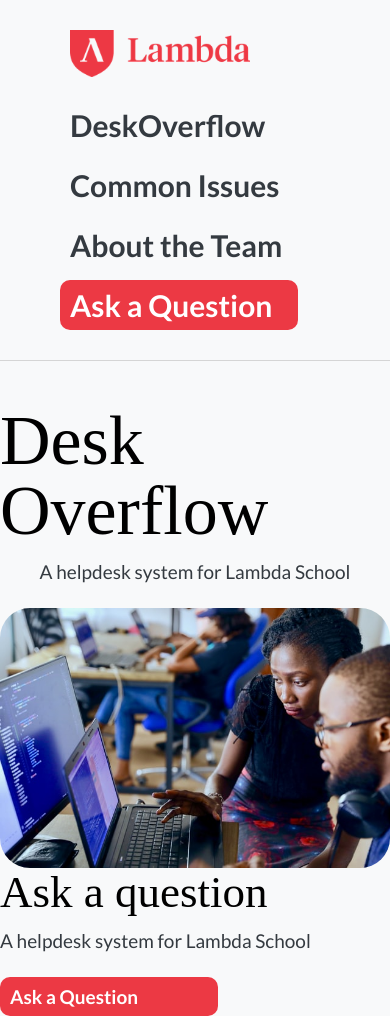
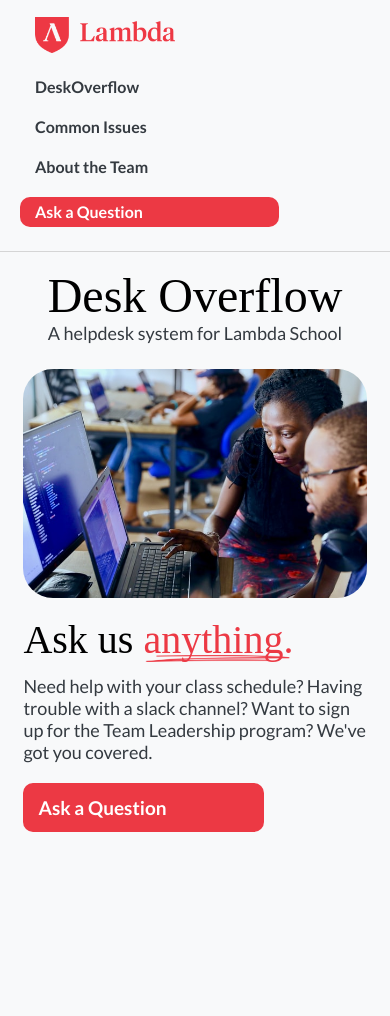
Before and after one commit to Dev-Desk-queque/UI, a plain HTML site: page index.html in a window 390 px wide. After the commit the page ends 882 px from the top, so only its background shows below. Drawn offline with Linux system fonts and the light colour scheme; a web font is replaced by a local one.

Commit message:
Mobile and tablet breakpoints complete

```diff
--- a/index.css
+++ b/index.css
@@ -104,10 +104,19 @@
 
 .flex-row {
     display:flex;
-    flex-flow:row wrap;
+    flex-flow:row-reverse;
+    justify-content:flex-start;
 }
 .flex-row-items{
     background-color:#aaa;
+}
+
+.flex-text {
+    width:60rem;
+    margin:3rem 7% 0 0;
+}
+.flex-text p {
+    margin:0 0 4rem 0;
 }
 .red-button {
     border-radius:10px;
@@ -132,7 +141,7 @@
     justify-items:center;
 }
 .contact-card {
-    background-color:palegreen;
+    /* background-color:palegreen; */
     background-size:100%;
     background-repeat:no-repeat;
     border:1px solid #d5d5d5;
@@ -149,14 +158,13 @@
 .contact-card-text{
     background-color:#f8f9fa;
     width:100%;
+    padding:2rem 0 0 2rem;
 
 }
 .contact-card h3 {
-   padding:2rem 0 .5rem 0;
 }
 .contact-card p {
     color:#777;
-    padding-bottom:1.5rem;
 }
 
 
@@ -177,63 +185,143 @@
 }
 
 
-@media(max-width:950px){
+/* =================== */
+/* Breakpoints */
+/* =================== */
+
+
+@media(max-width:800px){
     body {
         /* background-color:palegoldenrod; */
+    }
+
+    h1 {
+        font-size:5.5rem;
+        margin:3rem 0 .5rem 0;
+    }
+
+    h2 {
+        font-size:3.6rem;
+    }
+    p {
+        font-size:1.8rem;
+        max-width:35rem;
     }
 
     nav{
         display:flex;
         flex-flow:column;
-        padding-left:5rem;
+        padding-left:6rem;
     }
 
     .logo {
-        width:20rem;
+        width:17rem;
+        margin:0;
+        padding:0;
     }
     .nav-wrapper nav a{
-        font-size:3rem;
+        font-size:1.6rem;
+        padding:.7rem 1.5rem;
+        margin: 0 0 1rem 0;
 
     }
+    .flex-row p{
+        margin:0 0 2rem 0;
+    }
+    .content-wrapper {
+        width:88%;
+    }
+
+    .contact-card {
+        width:30rem;
+        background-size:100%;
+        background-size:cover;
+    }
+
     .red-button {
         display:inline-block;
         width:40%;
     }
 
 
+    .flex-text {
+        margin:0 2.2rem 0 0;
+    }
+    .red-button {
+        min-width:15rem;
+    }
+
 
 }
 
 
-/*awkward: 962px */
 
-
-/* @media (max-width:750px){
-    body {
-        background-color:pink;
-    }
-
-
-} */
-
-@media (max-width:600px) {
+@media (max-width:500px) {
     body {
         /* background-color:palegreen; */
     }
 
+    .nav-wrapper {
+        padding:1rem 0 1.4rem 0;
+    }
+
+    .nav-button{
+        padding:1.5rem 0 0 1.5rem;
+    }
+
+    .nav-button:nth-child(4){
+        margin-bottom:1.5rem;
+    }
+
     .red-button{
         min-width:70%;
+        padding:1.5rem;
     }
+
+
+    .logo {
+        padding:0;
+
+    }
+
+    nav {
+        padding:0 0 0 2rem;
+    }
+
+
+
+    h1 {
+        font-size:4.8rem;
+        margin:2rem 0 .2rem 0;
+    }
+    h2 {
+        font-size: 4rem;
+    }
+
+    .flex-row {
+        display:flex;
+        flex-flow:column;
+        margin:0 0 5rem 0;
+    }
+
+    .hero-img-wrapper {
+        margin:0 0 2rem 0;
+    }
+
+    .flex-text {
+        margin:0;
+    }
+
+
     .content-wrapper {
-        min-width:100%;
-        margin:0;
+        min-width:85%;
+        margin:auto;
         display:flex;
         flex-flow:column;
         align-items:center;
     }
 
     .contact-card {
-        min-width:100%;
         background-size:100%;
         background-size:cover;
     }
--- a/index.html
+++ b/index.html
@@ -37,9 +37,9 @@
                 <img src="img/home-nesa-by-makers-kwzWjTnDPLk-unsplash(S).jpg">
             </div>
 
-        <div class="flex-item">
-            <h2>Ask a question</h2>
-            <p>A helpdesk system for Lambda School</p>
+        <div class="flex-item flex-text">
+            <h2>Ask us <span class="red-underline">anything.</span></h2>
+            <p>Need help with your class schedule? Having trouble with a slack channel? Want to sign up for the Team Leadership program? We've got you covered.</p>
             <a href="https://lambda-desk-overflow.netlify.app/" class="red-button">Ask a Question</a>
         </div>
     </div>
```
Also changed, not shown: team.html (+0 -5 lines).
